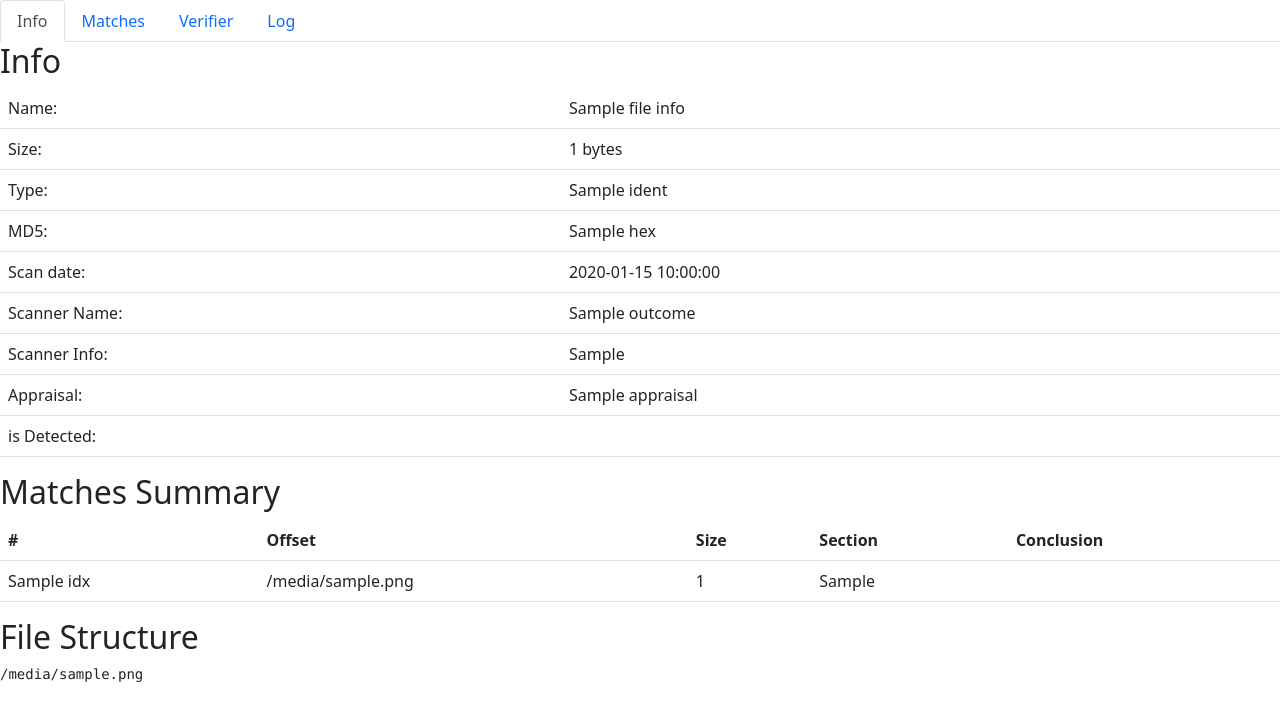
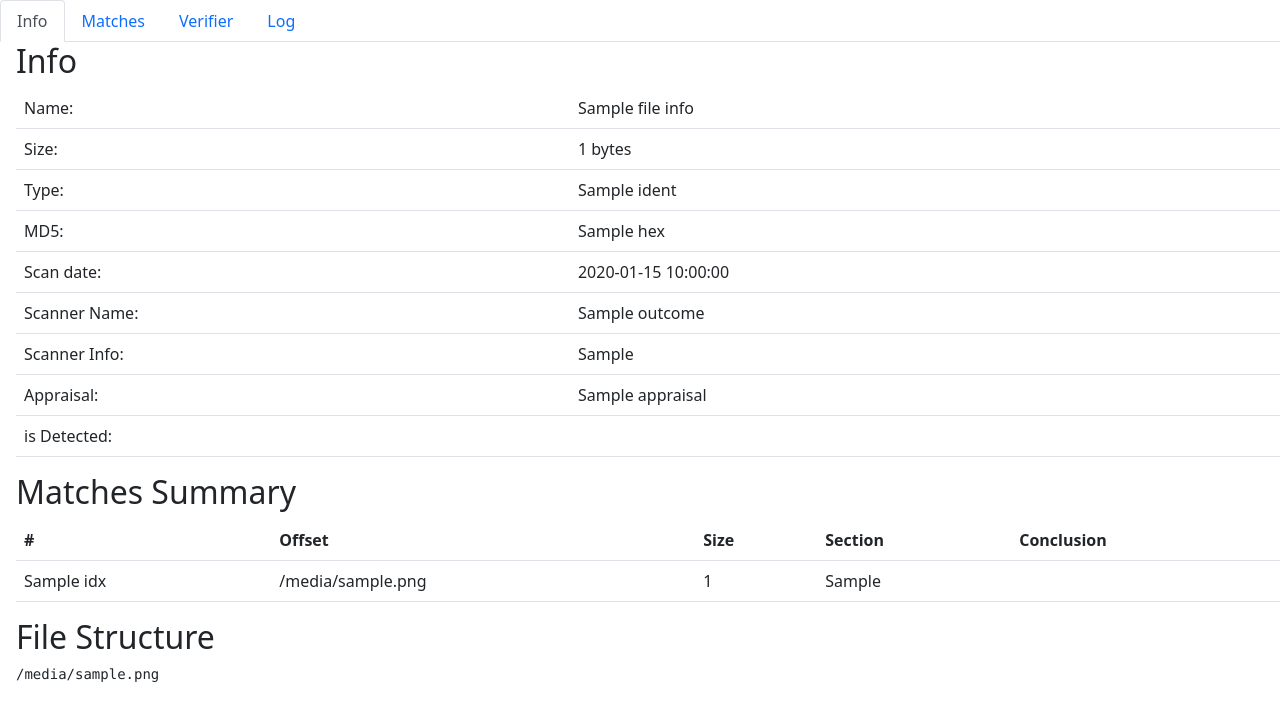
Before and after one commit to dobin/avred, a Flask app: template app/templates/file.html in a window 1280 px wide. Shown: the part 56-777 px from the top of the page. Run offline with Flask 3, Linux system fonts and the light colour scheme; the template is opened without the code that fills it: most values are stand-ins (such as "Sample title", 1, 10 or a date in 2020); parts of the project's set-up code (start-up, migrations or seed data) failed here and were passed over; some libraries are stand-ins or nearby versions.

Commit message:
ui: more indent

```diff
--- a/app/templates/file_info.html
+++ b/app/templates/file_info.html
@@ -1,3 +1,5 @@
+<div class="indent">
+
 <h2>Info</h2>
 
 <table class="table">
@@ -67,3 +69,5 @@ File is not detected by AV.
 <h2>File Structure</h2>
 <pre>{{outcome.fileStructure}}</pre>
 {% endif %}
+
+</div>
--- a/app/templates/file_log.html
+++ b/app/templates/file_log.html
@@ -1 +1,3 @@
+<div class="indent">
 <pre>{{logData}}</pre>
+</div>
--- a/app/templates/file_matches.html
+++ b/app/templates/file_matches.html
@@ -14,7 +14,6 @@
             <div class="tab-pane fade show active " id="match-all" role="tabpanel" aria-labelledby="match-tab-all">
                 {% for match in outcome.matches %}
                     <h2 id="title{{match.idx}}">Match {{match.idx}}: {{match.fileOffset}} (size: {{match.size}}) </h2>
-
 
                     <div class="accordion" id="info">
                         <div class="accordion-item">
--- a/app/templates/file_verifier.html
+++ b/app/templates/file_verifier.html
@@ -45,6 +45,7 @@
     </tr>
 </table>
 
+<div class="indent">
 <h2> Explanation </h2>
 
 
@@ -70,3 +71,5 @@
     <li>ModifyPosition MIDDLE8: Overwrite 8 bytes in the middle of the match (partial): aaaaMMMMMMMMaaaa</li>
     <li>ModifyPosition THIRD8: Overwrite 8 bytes in the first and second third of the match (partial): aaaaMMMMMMMMaaaaMMMMMMMMaaaa</li>
 </ul>
+
+</div>
```
